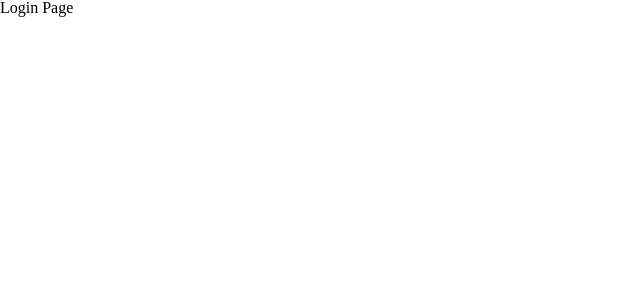
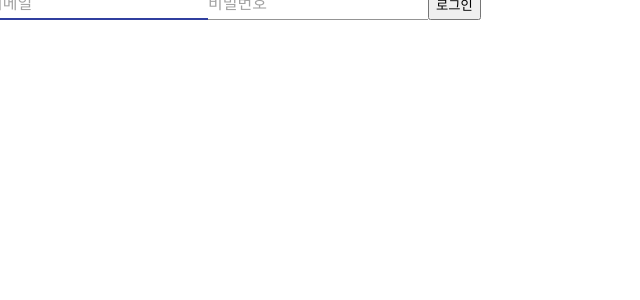
Before and after one commit to rival6821/react-todo, a React (Create React App) app in the folder pront-end/: page / in a window 1280 px wide. Shown: the top 300 px of the page, without its empty margins (0-640 px from the left). Built offline with nearby package versions, Linux system fonts and the light colour scheme.

Commit message:
머터리얼 디자인 추가해 보려고 고민중

```diff
--- a/pront-end/package.json
+++ b/pront-end/package.json
@@ -3,6 +3,7 @@
   "version": "0.1.0",
   "private": true,
   "dependencies": {
+    "@material-ui/core": "^3.9.1",
     "classnames": "^2.2.6",
     "immutable": "^4.0.0-rc.12",
     "node-sass": "^4.11.0",
--- a/pront-end/src/components/Login/Login.js
+++ b/pront-end/src/components/Login/Login.js
@@ -1,13 +1,18 @@
 import React from 'react';
 import styles from './login.scss';
 import classNames from 'classnames/bind';
+import Input from '@material-ui/core/Input';
+import Grid from '@material-ui/core/Grid';
+
 const cx = classNames.bind(styles);
 
 const Login = () => {
     return (
-        <div className={cx('login-wrap')}>
-
-        </div>
+        <Grid container spacing={24} className={cx('login-wrap')}>
+            <Input type="text" autoFocus placeholder="이메일" className={cx('input','email-input')}/>
+            <Input type="password" placeholder="비밀번호" className={cx('input','password-input')}/>
+            <button>로그인</button>
+        </Grid>
     );
 };
 
--- a/pront-end/src/components/Login/login.scss
+++ b/pront-end/src/components/Login/login.scss
@@ -3,5 +3,8 @@
 .login-wrap{
     width:100%;
     max-width:$web-w;
-
+    margin: 0 auto;
+    .input{
+        display: block;
+    }
 }
--- a/pront-end/src/pages/Login.js
+++ b/pront-end/src/pages/Login.js
@@ -1,9 +1,10 @@
 import React from 'react';
+import LoginComponent from '../components/Login/Login';
 
 const Login = () => {
     return (
         <div>
-            Login Page
+            <LoginComponent/>
         </div>
     );
 };
```
Also changed, not shown: 1 other file (tests, documents, lock files or other folders).
